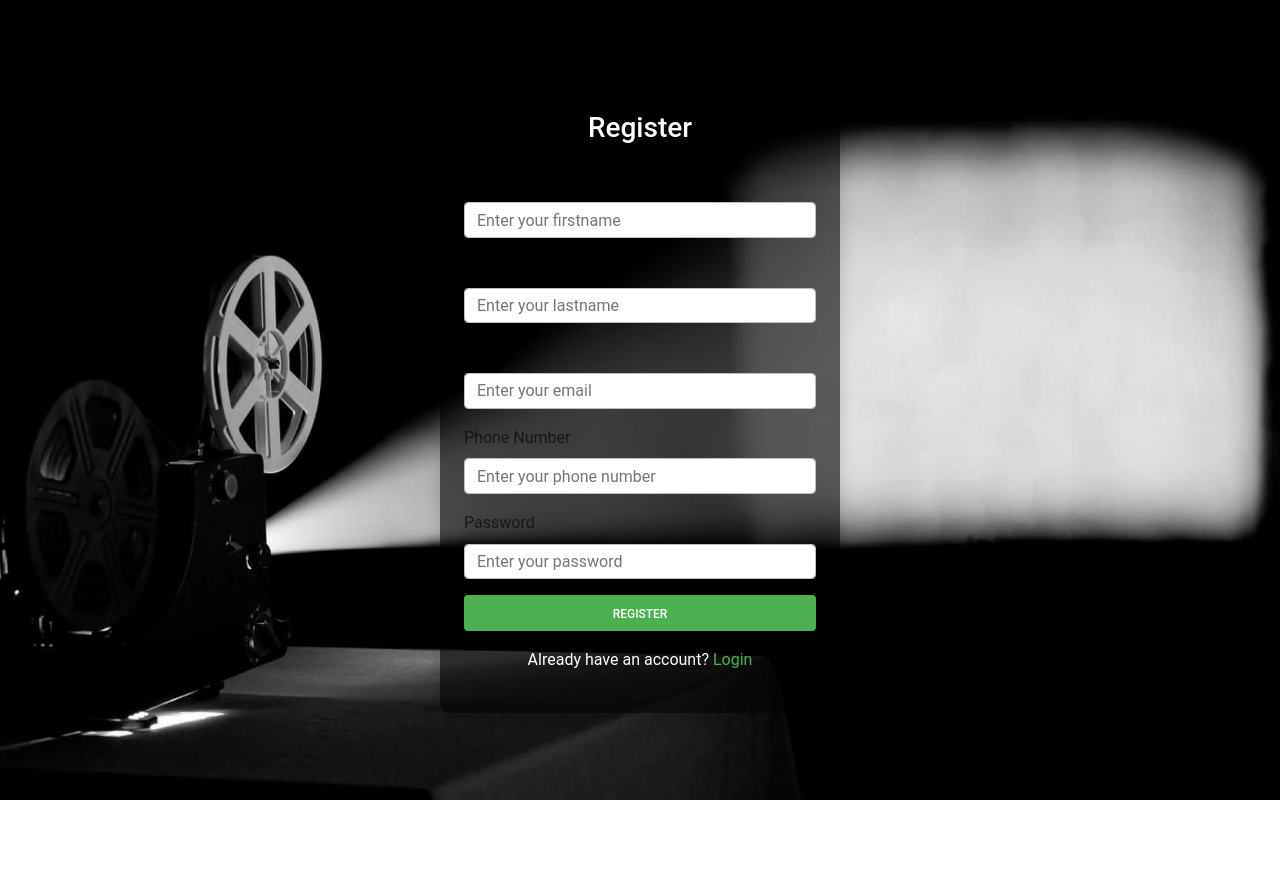
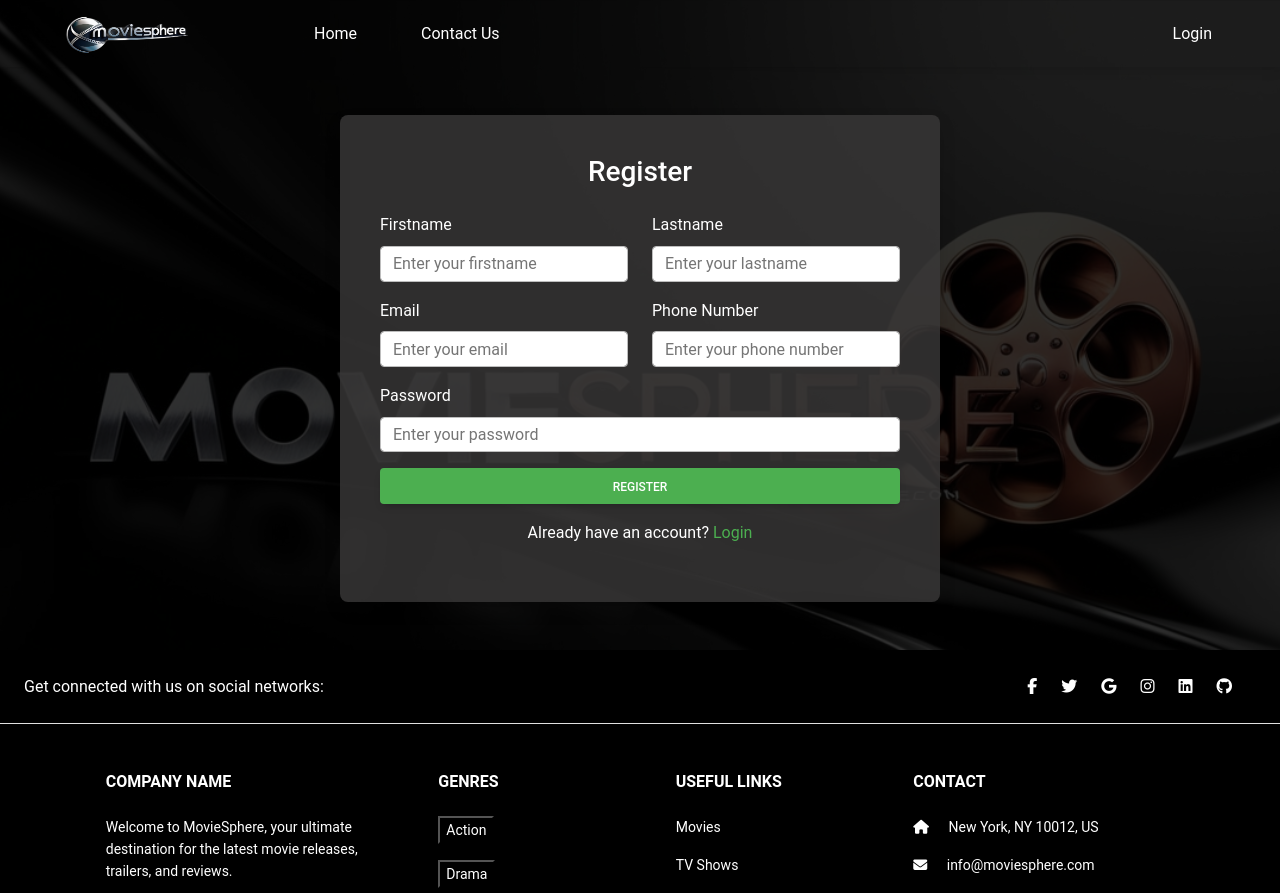
Before and after one commit to Sajan-Hirusha/Moviesphere, a React (Vite) app in the folder client/: page /Register in a window 1280 px wide. Shown: the top 893 px of the page. Before the commit the page ends 800 px from the top, so only its background shows below. Built offline with nearby package versions, Linux system fonts and the light colour scheme.

Commit message:
changing footer

```diff
--- a/client/src/App.jsx
+++ b/client/src/App.jsx
@@ -20,14 +20,11 @@ function App() {
               <Route element={<Register/>} path='/Register'/>
               <Route element={<Login/>} path='/Login'/>
               <Route element={<Admin/>} path='/admin'/>
-              <Route element={<Register/>} path='/Register'/>
+              <Route element={<Login/>} path='/login'/>
               <Route element={<AdminMovieSection/>} path='/admin/movies'/>
               <Route element={<AdminUserSection/>} path='/admin/users'/>
               <Route element={<ContactUs/>} path='/contactus'/>
-              {/*<Route element={<Genres/>} path='/genres/Horror'/>*/}
               <Route element={<Genres />} path="/genres/:genre" />
-              {/*<Route element={<Genres/>} path='/genres/Comedy'/>*/}
-              {/*<Route element={<Genres/>} path='/genres/Thriller'/>*/}
               <Route element={<Review/>} path = '/review'/>
           </Routes>
       </BrowserRouter>
--- a/client/src/Components/Footer/Footer.jsx
+++ b/client/src/Components/Footer/Footer.jsx
@@ -1,8 +1,17 @@
 import './Footer.css'
-import  logo from '../../assets/Images/siteLogo.png'
+import logo from '../../assets/Images/siteLogo.png'
+import {useNavigate} from "react-router-dom";
+
 function Footer() {
+
+    const navigate = useNavigate();
+
+    const handleCategoryChange = (category) => {
+        navigate(`/genres/${category}`);
+        console.log(category);
+    };
     return (
-        <div className="footer" style={{ backgroundColor: "black", color: "white"}}>
+        <div className="footer" style={{backgroundColor: "black", color: "white"}}>
             <footer className="text-center text-lg-start">
                 {/* Social Media Section */}
                 <section className="d-flex justify-content-center justify-content-lg-between p-4 border-bottom">
@@ -38,18 +47,47 @@ function Footer() {
                             <div className="col-md-3 col-lg-4 col-xl-3 mx-auto mb-4">
                                 <h6 className="text-uppercase fw-bold mb-4">Company name</h6>
                                 <p>
-                                    Welcome to MovieSphere, your ultimate destination for the latest movie releases, trailers, and reviews.
+                                    Welcome to MovieSphere, your ultimate destination for the latest movie releases,
+                                    trailers, and reviews.
 
                                 </p>
-                                <img src={logo} alt="logo" style={{width:"130px",height:"40px"}}/>
+                                <img src={logo} alt="logo" style={{width: "130px", height: "40px"}}/>
                             </div>
 
                             <div className="col-md-2 col-lg-2 col-xl-2 mx-auto mb-4">
                                 <h6 className="text-uppercase fw-bold mb-4">Genres</h6>
-                                <p><a href="#!" className="text-reset text-white">Action</a></p>
-                                <p><a href="#!" className="text-reset text-white">Drama</a></p>
-                                <p><a href="#!" className="text-reset text-white">Comedy</a></p>
-                                <p><a href="#!" className="text-reset text-white">Thriller</a></p>
+                                <p>
+                                    <button  onClick={(e) => {
+                                        e.preventDefault();
+                                        handleCategoryChange("Action");
+                                    }}
+                                            className="text-reset text-white bg-transparent ">Action
+                                    </button>
+                                </p>
+                                <p>
+                                    <button  onClick={(e) => {
+                                        e.preventDefault();
+                                        handleCategoryChange("Drama");
+                                    }}
+                                            className="text-reset text-white bg-transparent">Drama
+                                    </button>
+                                </p>
+                                <p>
+                                    <button  onClick={(e) => {
+                                        e.preventDefault();
+                                        handleCategoryChange("Comedy");
+                                    }}
+                                            className="text-reset text-white bg-transparent">Comedy
+                                    </button>
+                                </p>
+                                <p>
+                                    <button  onClick={(e) => {
+                                        e.preventDefault();
+                                        handleCategoryChange("Thriller");
+                                    }}
+                                            className="text-reset text-white bg-transparent">Thriller
+                                    </button>
+                                </p>
                             </div>
 
                             <div className="col-md-3 col-lg-2 col-xl-2 mx-auto mb-4">
@@ -72,7 +110,7 @@ function Footer() {
                 </section>
 
                 {/* Copyright Section */}
-                <div className="text-center p-4" style={{ backgroundColor: "rgba(255, 255, 255, 0.1)" }}>
+                <div className="text-center p-4" style={{backgroundColor: "rgba(255, 255, 255, 0.1)"}}>
                     © 2024 Copyright:
                     <a className="text-reset fw-bold text-white" href="https://mdbootstrap.com/"> UWU</a>
                 </div>
--- a/client/src/Components/Login/Login.jsx
+++ b/client/src/Components/Login/Login.jsx
@@ -2,6 +2,8 @@ import React, { useState } from "react";
 import axios from "axios";
 import loginBg from "/src/assets/Images/loginbg1.jpg";
 import { useNavigate } from "react-router-dom";
+import ContactUsNav from "../ContactUs/ContactUsNav.jsx";
+import Footer from "../Footer/Footer.jsx";
 
 const Login = () => {
   const [email, setEmail] = useState("");
@@ -18,7 +20,7 @@ const Login = () => {
         password,
       });
       console.log("Login successful:", response.data);
-      navigate("/userpanel");
+      navigate("/");
     } catch (error) {
       if (error.response) {
         console.error("Login error:", error.response.data);
@@ -32,7 +34,7 @@ const Login = () => {
 
   return (
     <div
-      className="d-flex justify-content-center align-items-center"
+      className="login"
       style={{
         minHeight: "100vh",
         backgroundImage: `url(${loginBg})`,
@@ -41,8 +43,9 @@ const Login = () => {
         backgroundRepeat: "no-repeat",
       }}
     >
+      <ContactUsNav/>
       <div
-        className="card shadow"
+        className="card shadow my-5 mx-auto "
         style={{
           width: "400px",
           backgroundColor: "rgba(0, 0, 0, 0.6)",
@@ -105,6 +108,7 @@ const Login = () => {
           </p>
         </div>
       </div>
+      <Footer/>
     </div>
   );
 };
--- a/client/src/Components/Navbar/Navbar.jsx
+++ b/client/src/Components/Navbar/Navbar.jsx
@@ -63,7 +63,7 @@ const Navbar = () => {
               <select
                   className="form-select bg-dark text-light border-0"
                   onChange={handleCategoryChange}
-                style={{ width: "200px" }}
+                  style={{width: "200px"}}
               >
                 <option value="" disabled selected>
                   Movies
@@ -79,7 +79,7 @@ const Navbar = () => {
               <select
                   className="form-select bg-dark text-light border-0"
                   onChange={handleGenresChange}
-                style={{ width: "200px" }}
+                  style={{width: "200px"}}
               >
                 <option value="" disabled selected>
                   Genres
@@ -102,9 +102,7 @@ const Navbar = () => {
                 Contact Us
               </a>
             </li>
-            <li className="nav-item ms-3 text-white">
-              <a className="nav-link text-white" href="/Register">Login</a>
-            </li>
+
           </ul>
           <form className="d-flex" onSubmit={handleSearch}>
             <input
@@ -118,6 +116,9 @@ const Navbar = () => {
               Search
             </button>
           </form>
+
+            <a className="nav-link text-white mx-5" href="/login">Login</a>
+
         </div>
       </div>
     </nav>
--- /dev/null
+++ b/client/src/Components/Register/Register.css
@@ -0,0 +1,9 @@
+.register{
+    height:100%;
+    background-image:linear-gradient(rgba(0, 0, 0, 0.82), rgba(0, 0, 0, 0.8)), url('../../assets/Images/Register.jpg');
+    background-repeat: no-repeat;
+    background-size:cover;
+    background-position:center ;
+    background-attachment:fixed;
+    width:100%;
+}
--- a/client/src/Components/Register/Register.jsx
+++ b/client/src/Components/Register/Register.jsx
@@ -1,7 +1,8 @@
 import React, { useState } from "react";
-import registerBg from "/src/assets/Images/registerbg1.jpg"; // Import background image
 import { useNavigate } from "react-router-dom";
-
+import ContactUsNav from "../ContactUs/ContactUsNav.jsx";
+import Footer from "../Footer/Footer.jsx";
+import './Register.css'
 const Register = () => {
   const [formData, setFormData] = useState({
     fName: "",
@@ -97,29 +98,27 @@ const Register = () => {
 
   return (
       <div
-      className="d-flex justify-content-center align-items-center"
+          className="register"
           style={{
             minHeight: "100vh",
-        backgroundImage: `url(${registerBg})`, // Background image
-        backgroundSize: "cover",
-        backgroundPosition: "center",
-        backgroundRepeat: "no-repeat",
           }}
       >
+        <ContactUsNav/>
         <div
-        className="card shadow"
+            className="card shadow mx-auto my-5 p-3"
             style={{
-          width: "400px",
-          backgroundColor: "rgba(0, 0, 0, 0.6)", // Semi-transparent dark background
+              width: "600px",
+              backgroundColor: "rgba(57,56,56,0.81)",
               borderRadius: "8px",
-          color: "white", // Text color for better visibility
+              color: "white",
             }}
         >
           <div className="card-body">
             <h3 className="card-title text-center mb-4">Register</h3>
             <form onSubmit={handleRegister}>
-            <div className="mb-3">
-              <label htmlFor="firstname" className="form-label">
+              <div className="row">
+                <div className="col-md-6 mb-3">
+                  <label htmlFor="firstname" className="form-label text-white">
                     Firstname
                   </label>
                   <input
@@ -133,8 +132,8 @@ const Register = () => {
                       required
                   />
                 </div>
-            <div className="mb-3">
-              <label htmlFor="lastname" className="form-label">
+                <div className="col-md-6 mb-3">
+                  <label htmlFor="lastname" className="form-label text-white">
                     Lastname
                   </label>
                   <input
@@ -148,8 +147,10 @@ const Register = () => {
                       required
                   />
                 </div>
-            <div className="mb-3">
-              <label htmlFor="email" className="form-label">
+              </div>
+              <div className="row">
+                <div className="col-md-6 mb-3">
+                  <label htmlFor="email" className="form-label text-white">
                     Email
                   </label>
                   <input
@@ -163,8 +164,8 @@ const Register = () => {
                       required
                   />
                 </div>
-            <div className="mb-3">
-              <label htmlFor="phone" className="form-label">
+                <div className="col-md-6 mb-3">
+                  <label htmlFor="phone" className="form-label text-white">
                     Phone Number
                   </label>
                   <input
@@ -178,8 +179,9 @@ const Register = () => {
                       required
                   />
                 </div>
+              </div>
               <div className="mb-3">
-              <label htmlFor="password" className="form-label">
+                <label htmlFor="password" className="form-label text-white">
                   Password
                 </label>
                 <input
@@ -206,12 +208,14 @@ const Register = () => {
             </form>
             <p className="text-center mt-3">
               Already have an account?{" "}
-            <a href="/login" style={{ color: "#4CAF50" }}>
+              <a href="/login" style={{color: "#4CAF50"}}>
                 Login
               </a>
             </p>
           </div>
         </div>
+
+        <Footer/>
       </div>
   );
 };
```
Also changed, not shown: client/src/assets/Images/Register.jpg (added). Lines whose indentation alone changed are shown as unchanged.
